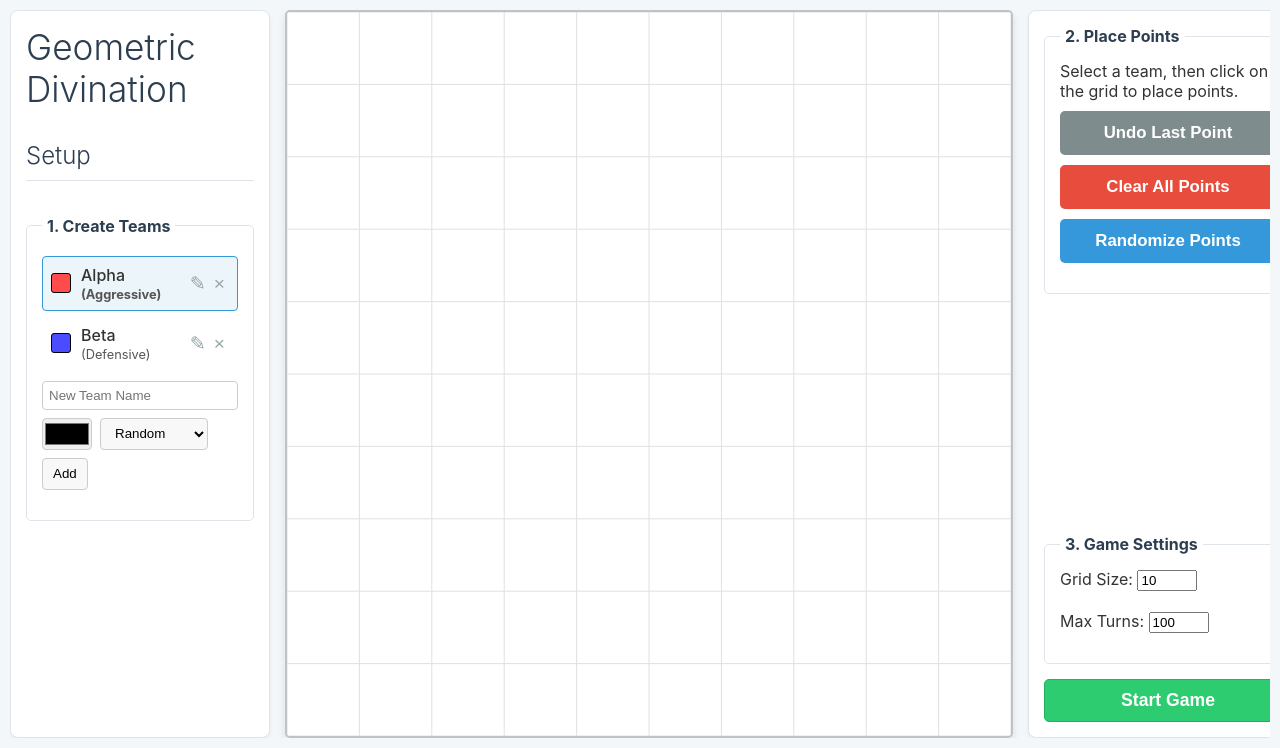
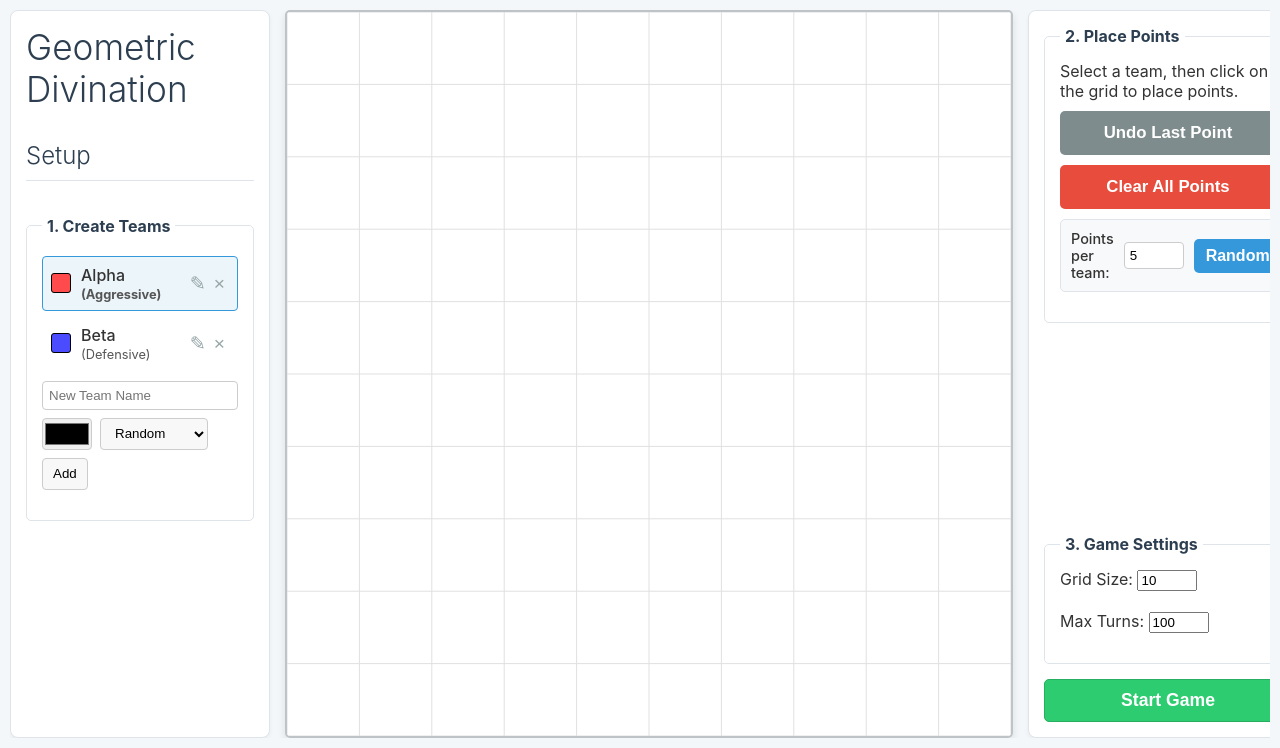
Before and after one commit to tmt1611/geom, a Flask app: page / in a window 1280 px wide. Shown: the part 52-800 px from the top of the page. Run offline with Flask 3, Linux system fonts and the light colour scheme; data that the repository does not hold is empty; some libraries are stand-ins or nearby versions.

Commit message:
AI: Analyze codebase, try to improve the app according to design.md, some possible approaches below, implement if not yet, otherwise improve: 1. clean code: refactor, shorten, simplify, optimize 2. when randomize point, instead of creating a prompt asking number of point, number of point can be selected from browser explicitly. 3. make a progress visual and text to show to progress of the simulation 4. game should still show the action proba preview for each step for each team 5. change the narration at the bottom of the main grid to team-colored text over white background. the team name still be in their color. 6. in game log, the text box background color should be changed to team colored. however, the environment events like "A point for Alpha regenerated from a past sacrifice." is still in default background color. 7. the development tools shoud also be available at the game setup screen. 8. user should also be able to go to previous step
Focus on few changes at a time, keep it clean, respect the basic requirements and vision in design.md, make sure the S/R operation you wrote are correct to avoid "No search texts found; no changes made", log what you did in LAST_ITERATION.md.

```diff
--- a/index.html
+++ b/index.html
@@ -57,7 +57,11 @@
                     <span>Select a team, then click on the grid to place points.</span>
                     <button id="undo-point-btn">Undo Last Point</button>
                     <button id="clear-points-btn">Clear All Points</button>
-                    <button id="randomize-points-btn">Randomize Points</button>
+                    <div class="randomize-controls">
+                        <label for="random-points-count">Points per team:</label>
+                        <input type="number" id="random-points-count" value="5" min="1" max="50">
+                        <button id="randomize-points-btn">Randomize</button>
+                    </div>
                 </div>
             </fieldset>
              <div id="setup-actions">
@@ -95,16 +99,6 @@
             </fieldset>
             <div id="turn-counter">Turn: 0 / 100</div>
             <div id="stats"></div>
-             <details class="debug-fieldset">
-                <summary>Developer Tools</summary>
-                <div class="debug-options">
-                    <label><input type="checkbox" id="debug-point-ids"> Show Point IDs</label>
-                    <label><input type="checkbox" id="debug-line-ids"> Show Line IDs</label>
-                    <label><input type="checkbox" id="debug-last-action"> Highlight Last Action</label>
-                    <button id="copy-state-btn">Copy Game State to Clipboard</button>
-                    <button id="generate-illustrations-btn" class="dev-btn-action">Generate Illustrations</button>
-                </div>
-            </details>
         </div>
 
         <div class="game-column" id="game-preview-column">
@@ -136,6 +130,16 @@
                         </div>
                         <div id="log" class="log-box">Awaiting game start...</div>
                     </div>
+                    <details class="debug-fieldset">
+                        <summary>Developer Tools</summary>
+                        <div class="debug-options">
+                            <label><input type="checkbox" id="debug-point-ids"> Show Point IDs</label>
+                            <label><input type="checkbox" id="debug-line-ids"> Show Line IDs</label>
+                            <label><input type="checkbox" id="debug-last-action"> Highlight Last Action</label>
+                            <button id="copy-state-btn">Copy Game State to Clipboard</button>
+                            <button id="generate-illustrations-btn" class="dev-btn-action">Generate Illustrations</button>
+                        </div>
+                    </details>
                 </div>
             </div>
         </div>
--- a/static/css/style.css
+++ b/static/css/style.css
@@ -107,8 +107,8 @@ h3 { font-size: 1.2em; }
     bottom: 5px;
     left: 5px;
     right: 5px;
-    background-color: rgba(0, 0, 0, 0.6);
-    color: white;
+    background-color: rgba(255, 255, 255, 0.9);
+    color: #333;
     padding: 8px 12px;
     border-radius: 4px;
     font-size: 0.9em;
@@ -116,6 +116,8 @@ h3 { font-size: 1.2em; }
     opacity: 0; /* Initially hidden */
     transition: opacity 0.5s;
     pointer-events: none; /* Don't intercept clicks */
+    border: 1px solid #ddd;
+    box-shadow: 0 1px 3px rgba(0,0,0,0.1);
 }
 
 .setup-column, .game-column {
@@ -183,7 +185,7 @@ legend {
     gap: 10px;
 }
 
-.placement-section button {
+.placement-section button, .randomize-controls button {
     padding: 12px 15px;
     font-size: 1.05em;
     font-weight: 600;
@@ -210,9 +212,35 @@ legend {
 
 #randomize-points-btn {
     background-color: #3498db;
+    width: 100%;
 }
 #randomize-points-btn:hover {
     background-color: #2980b9;
+}
+
+.randomize-controls {
+    display: flex;
+    gap: 10px;
+    align-items: center;
+    background-color: #f8f9fa;
+    padding: 10px;
+    border-radius: 5px;
+    border: 1px solid #dfe4ea;
+}
+.randomize-controls label {
+    font-size: 0.9em;
+    font-weight: 500;
+}
+.randomize-controls input[type="number"] {
+    width: 60px;
+    padding: 5px;
+    border: 1px solid #ccc;
+    border-radius: 4px;
+}
+.randomize-controls button {
+    flex-grow: 1;
+    padding: 8px 12px !important;
+    font-size: 1em !important;
 }
 
 .teams-section > * {
@@ -403,10 +431,23 @@ legend {
 
 .log-entry {
     padding: 3px 8px;
-    border-left: 4px solid #ccc;
     margin-bottom: 5px;
+    border-radius: 3px;
+    color: #333;
     background-color: #f9f9f9;
-    border-radius: 0 3px 3px 0;
+}
+
+.log-entry.team-log {
+    color: white;
+}
+
+.log-entry strong {
+    font-weight: bold;
+}
+
+.log-entry.team-log strong {
+    /* To ensure nested team names are visible on colored backgrounds */
+    text-shadow: 0 0 3px rgba(0,0,0,0.7);
 }
 
 #final-interpretation .victory-condition {
--- a/static/js/main.js
+++ b/static/js/main.js
@@ -213,28 +213,30 @@ document.addEventListener('DOMContentLoaded', () => {
             const message = (uiState.debugOptions.compactLog && entry.short_message) ? entry.short_message : entry.message;
             if (entry.teamId && teams[entry.teamId]) {
                 const team = teams[entry.teamId];
-                logEntryDiv.style.borderLeftColor = team.color;
-                if (!uiState.debugOptions.compactLog && message.includes(team.name)) {
+                logEntryDiv.classList.add('team-log');
+                logEntryDiv.style.backgroundColor = team.color;
+
                 let finalMessage = message;
+                // Always color team names in the message
                 for (const otherTeamId in teams) {
                     const otherTeam = teams[otherTeamId];
                     finalMessage = finalMessage.replace(new RegExp(`\\b${otherTeam.name}\\b`, 'g'), `<strong style="color: ${otherTeam.color};">${otherTeam.name}</strong>`);
                 }
                 logEntryDiv.innerHTML = finalMessage;
-                } else {
-                    logEntryDiv.textContent = message;
-                }
+
                 if (uiState.debugOptions.compactLog) {
-                    logEntryDiv.style.color = team.color;
                     logEntryDiv.style.fontWeight = 'bold';
                 }
             } else {
+                // Environment event
                 logEntryDiv.textContent = message;
+                if (message.startsWith('--- Turn')) {
                      logEntryDiv.style.textAlign = 'center';
-                logEntryDiv.style.borderLeftColor = '#ccc';
-                logEntryDiv.style.background = '#f0f0f0';
-                if (uiState.debugOptions.compactLog) {
+                     logEntryDiv.style.background = '#e9ecef';
                      logEntryDiv.style.fontWeight = 'bold';
+                } else {
+                     logEntryDiv.style.background = '#f8f9fa';
+                     logEntryDiv.style.borderLeft = `3px solid #ccc`;
                 }
             }
             logDiv.prepend(logEntryDiv);
@@ -504,19 +506,32 @@ document.addEventListener('DOMContentLoaded', () => {
     randomizePointsBtn.addEventListener('click', () => {
         if (Object.keys(uiState.localTeams).length === 0) return alert("Please add at least one team.");
         if (uiState.initialPoints.length > 0 && !confirm("Replace all existing points?")) return;
-        const pointsPerTeam = parseInt(prompt("How many points per team?", "5"));
-        if (isNaN(pointsPerTeam) || pointsPerTeam <= 0) return;
+
+        const pointsCountInput = document.getElementById('random-points-count');
+        const pointsPerTeam = parseInt(pointsCountInput.value, 10);
+
+        if (isNaN(pointsPerTeam) || pointsPerTeam <= 0) {
+            alert("Please enter a valid number of points per team.");
+            return;
+        }
+
         uiState.initialPoints = [];
         const currentGridSize = parseInt(gridSizeInput.value) || 10;
         for (const teamId in uiState.localTeams) {
             for (let i = 0; i < pointsPerTeam; i++) {
                 let x, y, isUnique;
+                let attempts = 0;
                 do {
                     x = Math.floor(Math.random() * currentGridSize);
                     y = Math.floor(Math.random() * currentGridSize);
                     isUnique = !uiState.initialPoints.some(p => p.x === x && p.y === y);
-                } while (!isUnique);
+                    attempts++;
+                } while (!isUnique && attempts < currentGridSize * currentGridSize);
+                if(isUnique) {
                     uiState.initialPoints.push({ x, y, teamId });
+                } else {
+                    console.warn(`Could not find a unique spot for a point for team ${teamId} after ${attempts} attempts. Grid may be full.`);
+                }
             }
         }
     });
```
Also changed, not shown: LAST_ITERATION.md (+4 -3 lines). Lines whose indentation alone changed are shown as unchanged.
